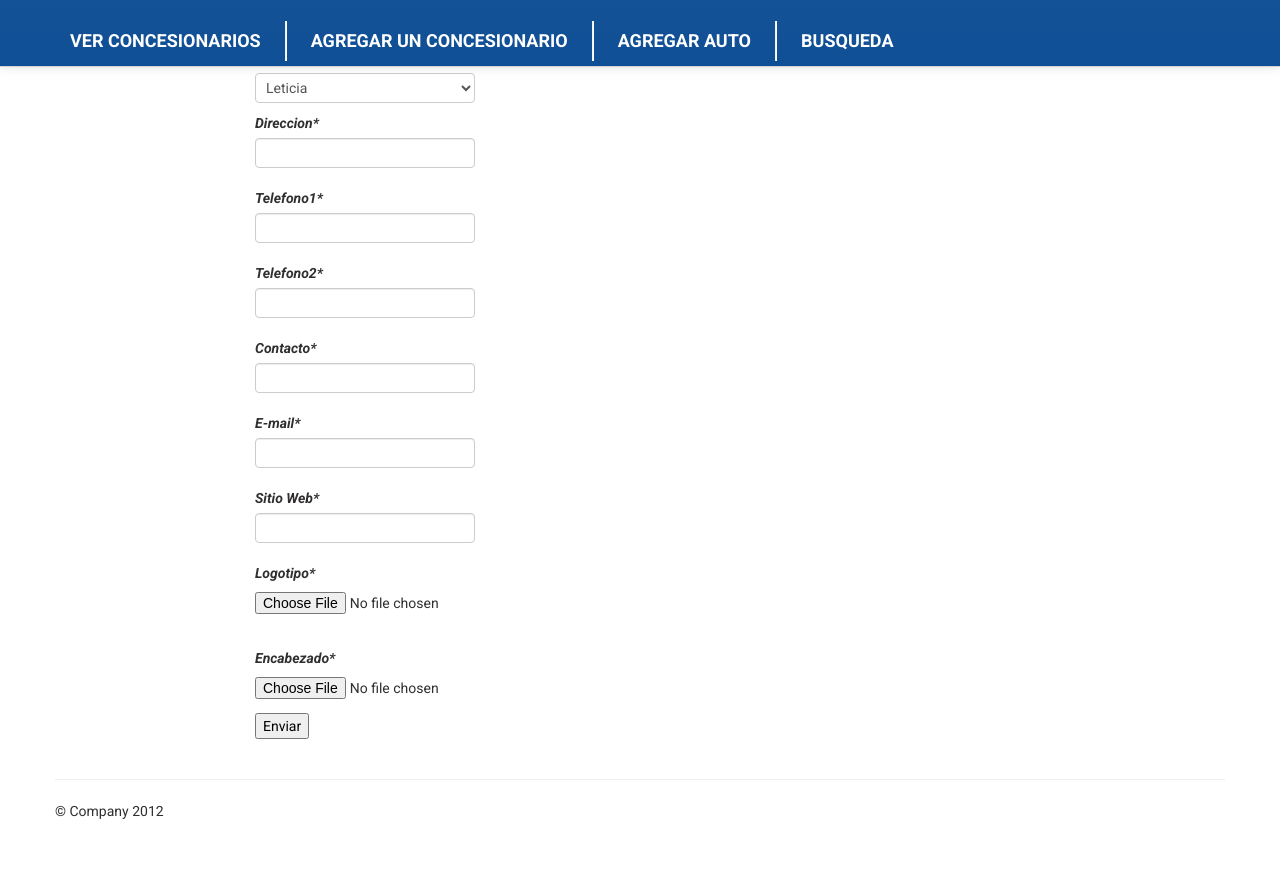
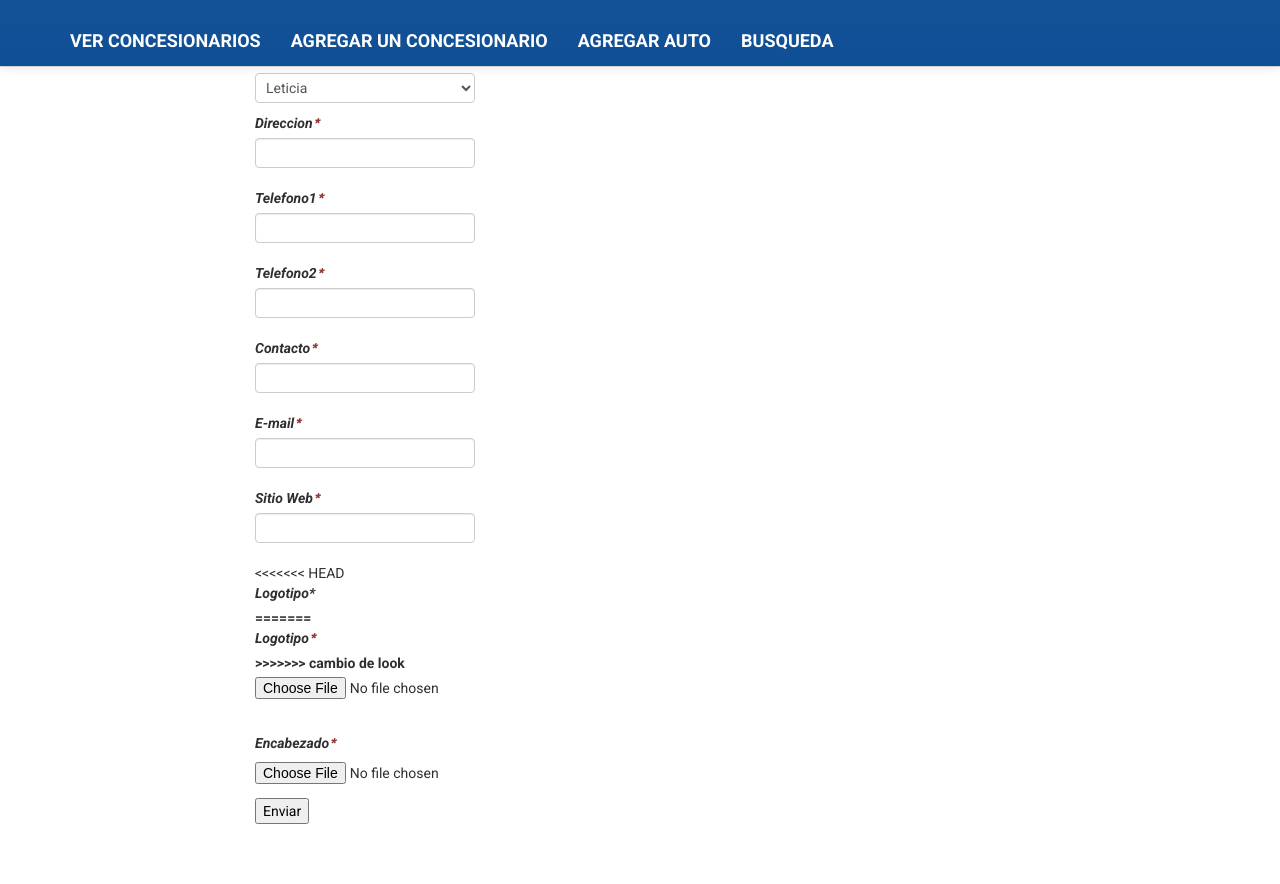
Before and after one commit to torreswil/red, a CodeIgniter app: page /red/index.php/concesionarios/add in a window 1280 px wide. Shown: the part 317-1201 px from the top of the page. Before the commit the page ends 1136 px from the top, so only its background shows below. Run offline with CodeIgniter, Linux system fonts and the light colour scheme; some libraries are stand-ins or nearby versions.

Commit message:
Cambios en Agregar_concesionario
quitando division vertical

```diff
--- a/application/views/agregar_concesionario.php
+++ b/application/views/agregar_concesionario.php
@@ -42,21 +42,17 @@
       </a>
 
       <!-- Nombre del Proyecto -->
-      <a class="brand" href="#"><img src="http://i.imgur.com/opUgXXM.png" title="Red de Concesionarias.com"/></a>
-
-      <ul class="nav">
-  <li><a href="#">Ver Concesionarios</a></li>
-  <li class="divider-vertical"></li>
-  <li><a href="#">Agregar un Concesionario</a></li>
-  <li class="divider-vertical"></li>
-  <li><a href="#">Agregar Auto</a></li>
-  <li class="divider-vertical"></li>
-  <li><a href="#">Busqueda</a></li>
-</ul>
+      <a class="brand" href="#"><img src="http://imgur.com/EYZxp5w.png" title="Red de Concesionarias.com"/></a>
 
       <!-- Aqui va lo que se oculta despues de los 940px-->
       <div class="nav-collapse collapse">
         <!-- .nav, .navbar-search, .navbar-form, etc -->
+  <ul class="nav">
+  <li><a href="#">Ver Concesionarios</a></li>
+  <li><a href="#">Agregar un Concesionario</a></li>
+  <li><a href="#">Agregar Auto</a></li>
+  <li><a href="#">Busqueda</a></li>
+  </ul>
       </div>
 
     </div>
@@ -70,7 +66,7 @@
 			<div class="span6 offset2">
 				<form method="post" action="<?php current_url() ?>" enctype="multipart/form-data">
 					<div class="control-group">
-	            		<label class="control-label" for="nombre_concesionario">Nombre Comercial<span class="required">*</span></label>
+	            		<label class="control-label" for="nombre_concesionario">Nombre Comercial<span class="required requerido">*</span></label>
 	                  	<div class="controls">
 	                        <input type="text" id='nombre_concesionario' name='nombre_concesionario' value="<?php echo set_value('nombre_concesionario') ?>">
 	                        <!--input class="input-xlarge"  id="tipo_id" type="text" name="tipo_id" value="<?php echo set_value('tipo_id'); ?>"  /-->
@@ -79,7 +75,7 @@
 	            	</div>
 
 	            	<div class="control-group">
-	            		<label class="control-label" for="descripcion">Descripcion<span class="required">*</span></label>
+	            		<label class="control-label" for="descripcion">Descripcion<span class="required requerido">*</span></label>
 	                  	<div class="controls">
 	                        <textarea id="descripcion"  name="descripcion" rows="0" cols="0" class="required"><?php echo set_value('descripcion') ?></textarea>
 	                        <!--input class="input-xlarge"  id="tipo_id" type="text" name="tipo_id" value="<?php echo set_value('tipo_id'); ?>"  /-->
@@ -97,7 +93,7 @@
 
 
 	            	<div class="control-group">
-	            		<label class="control-label" for="direccion">Direccion<span class="required">*</span></label>
+	            		<label class="control-label" for="direccion">Direccion<span class="required requerido">*</span></label>
 	                  	<div class="controls">
 	                        <input type="text" id='direccion' name='direccion' value="<?php echo set_value('direccion') ?>">
 	                        <!--input class="input-xlarge"  id="tipo_id" type="text" name="tipo_id" value="<?php echo set_value('tipo_id'); ?>"  /-->
@@ -106,7 +102,7 @@
 	            	</div>
 
 	            	<div class="control-group">
-	            		<label class="control-label" for="telefono1">Telefono1<span class="required">*</span></label>
+	            		<label class="control-label" for="telefono1">Telefono1<span class="required requerido">*</span></label>
 	                  	<div class="controls">
 	                        <input type="text" id='telefono1' name='telefono1' value="<?php echo set_value('telefono1') ?>">
 	                        <!--input class="input-xlarge"  id="tipo_id" type="text" name="tipo_id" value="<?php echo set_value('tipo_id'); ?>"  /-->
@@ -115,7 +111,7 @@
 	            	</div>
 
 	            	<div class="control-group">
-	            		<label class="control-label" for="telefono2">Telefono2<span class="required">*</span></label>
+	            		<label class="control-label" for="telefono2">Telefono2<span class="required requerido">*</span></label>
 	                  	<div class="controls">
 	                        <input type="text" id='telefono2' name='telefono2' value="<?php echo set_value('telefono2') ?>">
 	                        <!--input class="input-xlarge"  id="tipo_id" type="text" name="tipo_id" value="<?php echo set_value('tipo_id'); ?>"  /-->
@@ -123,7 +119,7 @@
 	                  	</div>
 	            	</div>
 	            	<div class="control-group">
-	            		<label class="control-label" for="contacto">Contacto<span class="required">*</span></label>
+	            		<label class="control-label" for="contacto">Contacto<span class="required requerido">*</span></label>
 	                  	<div class="controls">
 	                        <input type="text" id='contacto' name='contacto' value="<?php echo set_value('telefono1') ?>">
 	                        <!--input class="input-xlarge"  id="tipo_id" type="text" name="tipo_id" value="<?php echo set_value('tipo_id'); ?>"  /-->
@@ -132,7 +128,7 @@
 	            	</div>
 
 	            	<div class="control-group">
-	            		<label class="control-label" for="mail">E-mail<span class="required">*</span></label>
+	            		<label class="control-label" for="mail">E-mail<span class="required requerido">*</span></label>
 	                  	<div class="controls">
 	                        <input type="text" id='mail' name='mail' value="<?php echo set_value('mail') ?>">
 	                        <p class="help-inline"><?php echo form_error('mail','<div class="label label-important">','</div>'); ?></p>
@@ -140,16 +136,21 @@
 	            	</div>
 
 	                 <div class="control-group">
-						<label class="control-label" for="web">Sitio Web<span class="required">*</span></label>
+						<label class="control-label" for="web">Sitio Web<span class="required requerido">*</span></label>
 	                       <div class="controls">
 	                           <input type="text" id='web' name='web' value="<?php echo set_value('web') ?>">
 	                           <p class="help-inline"><?php echo form_error('web','<div class="label label-important">','</div>'); ?></p>
 	                       </div>
 	                 </div>
 
+<<<<<<< HEAD
 
 	            	<div class="control-group">
 	            		<label class="control-label" for="logo">Logotipo<span class="required">*</span></label>
+=======
+	            	<div class="control-group">
+	            		<label class="control-label" for="logo">Logotipo<span class="required requerido">*</span></label>
+>>>>>>> cambio de look
 	                  	<div class="controls">
 	                        <input type="file" name="logo" id="logo"><br>
 	                        <p class="help-inline"><?php echo form_error('logo','<div class="label label-important">','</div>'); ?></p>
@@ -157,7 +158,7 @@
 	            	</div>
 
 	            	<div class="control-group">
-	            		<label class="control-label" for="encabezado">Encabezado<span class="required">*</span></label>
+	            		<label class="control-label" for="encabezado">Encabezado<span class="required requerido">*</span></label>
 	                  	<div class="controls">
 	                        <input type="file" name="encabezado" id="encabezado" <br>
 	                        <!--input class="input-xlarge"  id="tipo_id" type="text" name="tipo_id" value="<?php echo set_value('tipo_id'); ?>"  /-->
```
